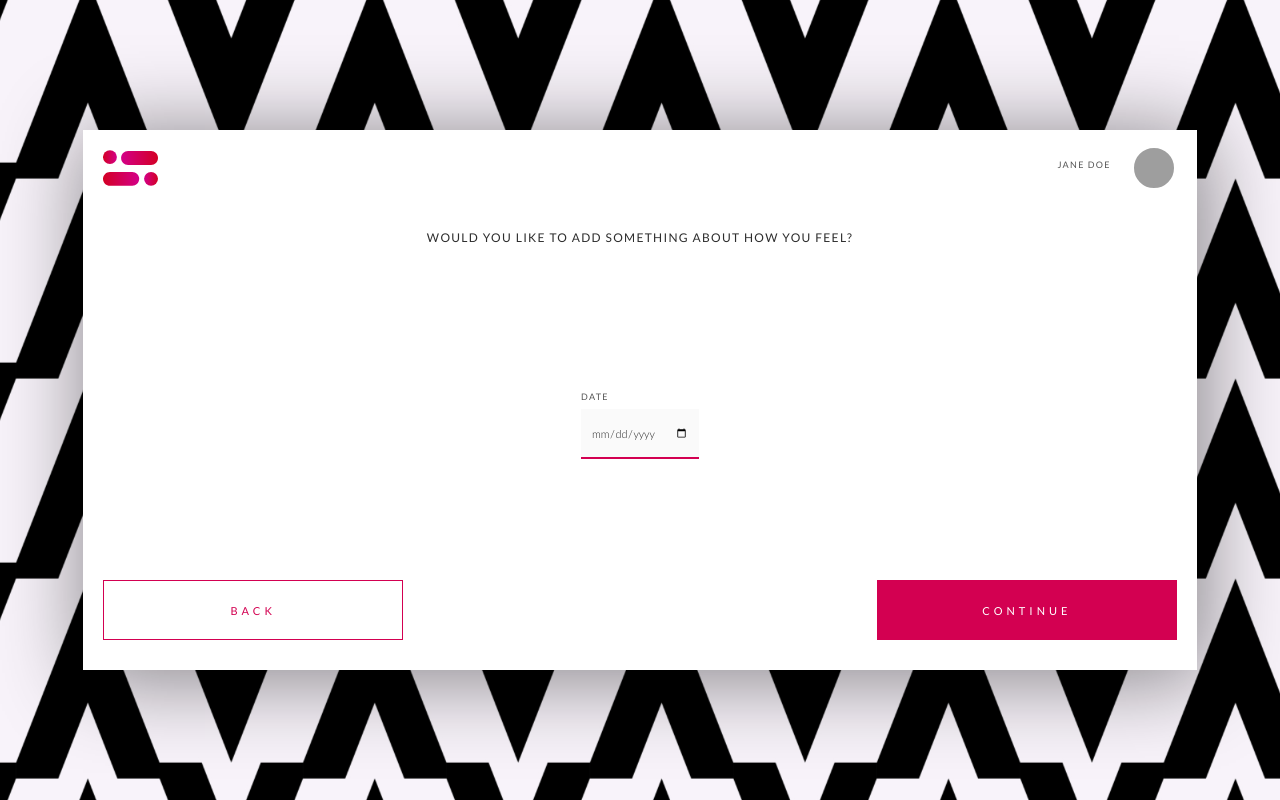
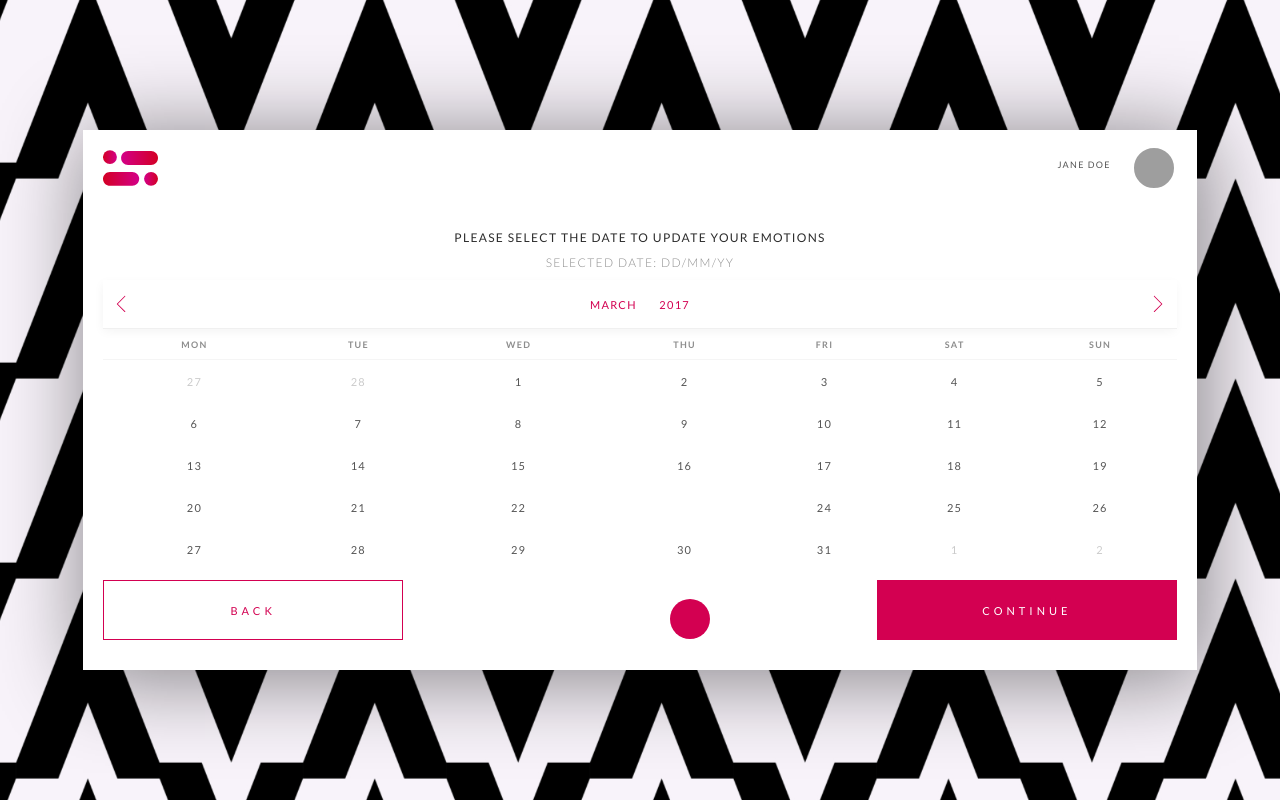
Before and after one commit to vikavld/emoticon, a plain HTML site: page select-date/select-date.html in a window 1280 px wide. Drawn offline with Linux system fonts and the light colour scheme; files that its build step writes are made by us from their sources; grey boxes are pictures that could not be loaded; files whose address does not match are found by name.

Commit message:
Calendar design - phase 1

```diff
--- a/css/em-styles.css
+++ b/css/em-styles.css
@@ -161,10 +161,18 @@ a.links:hover{
 }
 .content-wrapper{
     width: 100%;
-    height: 465px;/*
-    background-color: #888888;*/
+    height: 415px;
+    /*background-color: #888888;*/
+    box-sizing: border-box;
+    padding: 20px 20px 30px 20px;
+}
+.content-wrapper-calendar{
+    width: 100%;
+    height: 390px;
+    background-color: white;
     box-sizing: border-box;
     padding: 0px 20px 30px 20px;
+    /*border-top: solid 0.5px #f0f0f0;*/
 }
 .selected-emotion-wrapper{
     width: 100%;
@@ -175,6 +183,16 @@ a.links:hover{
 .selected-emotion-text-wrapper{
     width:65%;
 }
+.calendar-month-wrapper{
+    width: 100%;
+    /*background-color: pink;*/
+    height: 55px;
+    /*border-top: solid 0.5px #f0f0f0;*/
+    border-bottom: solid 0.5px #f0f0f0;
+    -webkit-box-shadow: -1px 3px 10px -1px rgba(0, 0, 0, 0.05);
+    -moz-box-shadow: -1px 3px 10px -1px rgba(0, 0, 0, 0.05);
+    box-shadow: -1px 3px 10px -1px rgba(0, 0, 0, 0.05);
+}
 /*Labels*/
 .labels{
     color: #545454;
@@ -182,6 +200,15 @@ a.links:hover{
     font-weight: 500;
     margin: 0px 0px 7px 0px;
     padding: 0px;
+    text-transform: uppercase;
+    letter-spacing: 1.3px;
+}
+.labels-calendar{
+    color: #545454;
+    font-size: 11px;
+    font-weight: 500;
+    margin: 0px;
+    padding: 0px 10px;
     text-transform: uppercase;
     letter-spacing: 1.3px;
 }
@@ -201,7 +228,17 @@ a.links:hover{
     font-size: 12px;
     font-weight: 500;
     margin: 0px;
-    padding: 25px 0px;
+    padding: 25px 0px 10px 0px;
+    text-transform: uppercase;
+    letter-spacing: 1.3px;
+    text-align: center;
+}
+.sub-action-text{
+    color: #8d8d8d;
+    font-size: 12px;
+    font-weight: 300;
+    margin: 0px;
+    padding: 0px 0px 10px 0px;
     text-transform: uppercase;
     letter-spacing: 1.3px;
     text-align: center;
@@ -292,3 +329,47 @@ a.links:hover{
 .selected-emotion-text{
     outline: none;
 }
+/* Calendar */
+.em-calendar-month-year{
+    width: 100px;
+    display: inline-flex;
+    justify-content: space-between;
+    align-items: center;
+    color: #d30051;
+}
+.em-calendar-navigation-icons{
+    font-weight: 900;
+    font-size: 14px;
+    padding: 0px 15px;
+}
+.calendar-body{
+    width: 100%;
+    height: 273px;
+    margin-bottom: 10px;
+    text-align: center;z-index: 10;
+}
+.calendar-header-text{
+    height: 30px;
+    color: #8d8d8d;
+    border-bottom: solid 0.5px #f5f5f5;
+}
+table, th, td {
+    border-collapse: collapse;
+}
+.inactive-date-text{
+    color: #cbcbcb;
+}
+.selected-date{
+    width: 40px;
+    height: 40px;
+    background-color: #d30051;
+    border-radius: 50%;
+    box-sizing: border-box;
+    margin: 0px;
+    padding: 0px;
+    position: absolute;
+    transform: translate(-50%, -50%);
+    right: 550px;
+    bottom: 141px;
+    color: white;
+}
--- a/select-date/select-date.html
+++ b/select-date/select-date.html
@@ -15,6 +15,7 @@
     <link rel="stylesheet" href="../css/em-styles.css">
     <!-- Fonts -->
     <link href="https://fonts.googleapis.com/css?family=Lato:100,100i,300,300i,400,400i,700,700i,900,900i&amp;subset=latin-ext" rel="stylesheet">
+    <link rel="stylesheet" href="https://cdn.linearicons.com/free/1.0.0/icon-font.min.css">
     <!-- Scripts -->
     <script src="js/vendor/modernizr-2.8.3.min.js"></script>
     <script type="text/javascript" src="js/main.js"></script>
@@ -28,17 +29,88 @@
             <div class="user-image small-shadow"></div>
         </div>
     </div>
-    <div class="content-wrapper positioning-wrapper-vertical-center">
-        <p class="main-action-text">Would you like to add something about how you feel?</p>
-        <form action="">
-            <p class="labels">date</p>
-            <input type="date" class="input-small">
-        </form>
-
+    <p class="main-action-text">Please select the date to update your emotions</p>
+    <p class="sub-action-text">selected date: <span>DD/MM/YY</span></p>
+    <div class="content-wrapper-calendar positioning-wrapper-vertical-center">
+        <!-- Calendar -->
+        <!-- Calendar header / select month-->
+        <div class="calendar-month-wrapper positioning-wrapper-horizontal-symmetric">
+            <div class="labels-calendar">
+                <object data="../assets/chevron-left.svg" type="image/svg+xml"></object>
+            </div>
+            <div class="labels-calendar em-calendar-month-year">
+                <div>march</div>
+                <div>2017</div>
+            </div>
+            <div class="labels-calendar">
+                <object data="../assets/chevron-right.svg" type="image/svg+xml"></object>
+            </div>
+        </div>
+        <!-- Calendar body -->
+        <table class="calendar-body">
+            <tr class="labels calendar-header-text">
+                <th>mon</th>
+                <th>tue</th>
+                <th>wed</th>
+                <th>thu</th>
+                <th>fri</th>
+                <th>sat</th>
+                <th>sun</th>
+            </tr>
+            <tr class="labels-calendar">
+                <td class="inactive-date-text">27</td>
+                <td class="inactive-date-text">28</td>
+                <td>1</td>
+                <td>2</td>
+                <td>3</td>
+                <td>4</td>
+                <td>5</td>
+            </tr>
+            <tr class="labels-calendar">
+                <td>6</td>
+                <td>7</td>
+                <td>8</td>
+                <td>9</td>
+                <td>10</td>
+                <td>11</td>
+                <td>12</td>
+            </tr>
+            <tr class="labels-calendar">
+                <td>13</td>
+                <td>14</td>
+                <td>15</td>
+                <td>16</td>
+                <td>17</td>
+                <td>18</td>
+                <td>19</td>
+            </tr>
+            <tr class="labels-calendar">
+                <td>20</td>
+                <td>21</td>
+                <td>22</td>
+                <td style="color: white">23</td>
+                <td>24</td>
+                <td>25</td>
+                <td>26</td>
+            </tr>
+            <tr class="labels-calendar">
+                <td>27</td>
+                <td>28</td>
+                <td>29</td>
+                <td>30</td>
+                <td>31</td>
+                <td class="inactive-date-text">1</td>
+                <td class="inactive-date-text">2</td>
+            </tr>
+        </table>
+        <!-- action buttons -->
         <div class="wrap-btn positioning-wrapper-horizontal-symmetric">
             <button class="btn-main-action-light" onclick="location.href='../select-emotion/select-emotion.html'">back</button>
-            <button class="btn-main-action" onclick="location.href='#'">continue</button>
+            <button class="btn-main-action" onclick="location.href='../comment-selected-emotion/comment-selected-emotion.html'">continue</button>
         </div>
+    </div>
+    <div class="selected-date"></div>
+
 
 
     </div>
```
Also changed, not shown: comment-selected-emotion/comment-selected-emotion.html (+2 -1 lines), select-emotion/select-emotion.html (+2 -2 lines), assets/arrow-left.svg (added), assets/arrow-right.svg (added), assets/chevron-left.svg (added), assets/chevron-right.svg (added).
